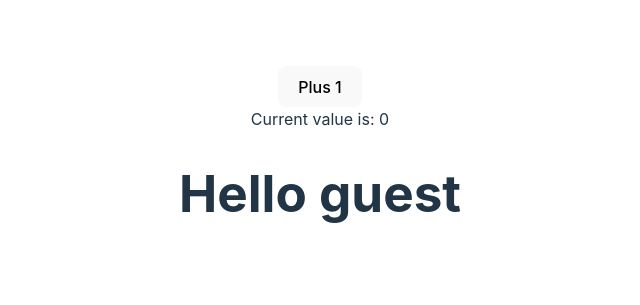
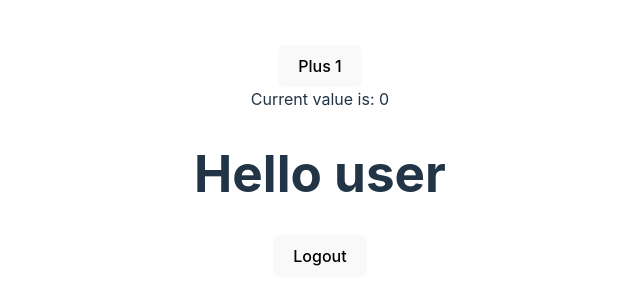
Before and after one commit to ngocquang2509/timesheet-management, a React (Vite) app in the folder my-react-app/: page / in a window 1280 px wide. Shown: the part 239-544 px from the top of the page, without its empty margins (320-960 px from the left). Built offline with nearby package versions, Linux system fonts and the light colour scheme.

Commit message:
Conditional rendering - element variables

```diff
--- a/my-react-app/src/App.tsx
+++ b/my-react-app/src/App.tsx
@@ -6,7 +6,7 @@ function App() {
   return (
     <div className="App">
       <Counter />
-      <Greeting isLoggedIn={false} />
+      <Greeting isLoggedIn={true} />
     </div>
   );
 }
--- a/my-react-app/src/Main Concepts/Conditional Rendering.tsx
+++ b/my-react-app/src/Main Concepts/Conditional Rendering.tsx
@@ -1,9 +1,21 @@
 export const Greeting = (props: any) => {
   const isLoggedIn = props.isLoggedIn;
-
+  let AuthBtn;
   if (isLoggedIn) {
-    return <h1>Welcome back user</h1>;
+    AuthBtn = <button>Logout</button>;
+    return (
+      <div>
+        <h1>Hello user</h1>
+        {AuthBtn}
+      </div>
+    );
+  } else {
+    AuthBtn = <button>Login</button>;
+    return (
+      <div>
+        <h1>Hello guest</h1>
+        {AuthBtn}
+      </div>
+    );
   }
-
-  return <h1>Hello guest</h1>;
 };
```
